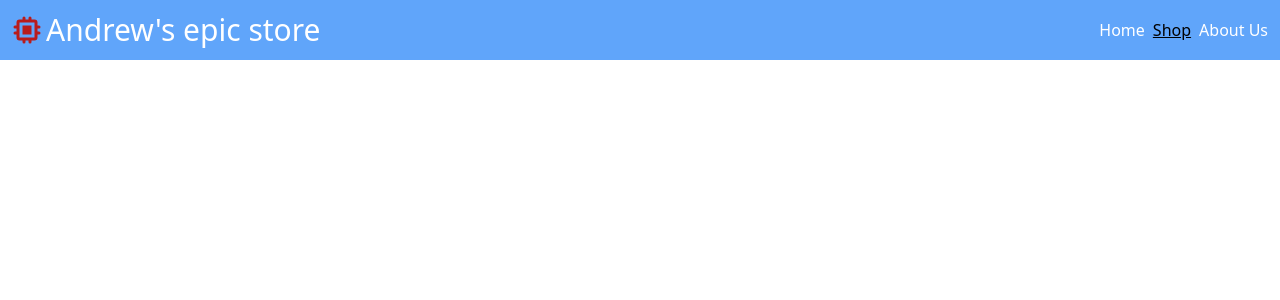
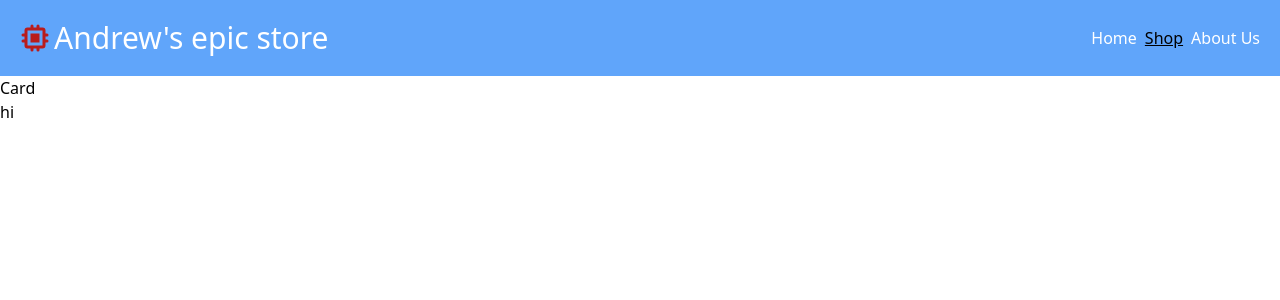
Before and after one commit to AndreiTotoro/andrews-shop, a Next.js app: page /shop in a window 1280 px wide. Shown: the top 300 px of the page. Built offline with nearby package versions, Linux system fonts and the light colour scheme.

Commit message:
Change from position absolute of header

```diff
--- /dev/null
+++ b/components/Card.tsx
@@ -0,0 +1,7 @@
+import React from 'react'
+
+export const Card = () => {
+  return (
+    <div>Card</div>
+  )
+}
--- /dev/null
+++ b/components/Content.tsx
@@ -0,0 +1,10 @@
+import React from 'react'
+import { Card } from './Card'
+
+export const Content = () => {
+  return (
+    <div>
+      <Card />
+    </div>
+  )
+}
--- a/components/Navbar.tsx
+++ b/components/Navbar.tsx
@@ -6,7 +6,7 @@ import {links} from "../data/links"
 
 export const Navbar = () => {
   return (
-    <div className='flex justify-between items-center p-3 bg-blue-400 fixed w-full top-0'>
+    <div className='flex justify-between items-center p-5 bg-blue-400'>
       <Logo icon={<HiChip className='text-red-700'/>} text="Andrew's epic store"/>
       <Links links={links}/>
     </div>
--- a/pages/shop/index.tsx
+++ b/pages/shop/index.tsx
@@ -1,10 +1,15 @@
 import React from 'react'
+import { Content } from '../../components/Content'
 import { Navbar } from '../../components/Navbar'
 
 
 function Shop() {
   return (
+    <div>
     <Navbar />
+    <Content />
+    hi
+    </div>
   )
 }
 
```
